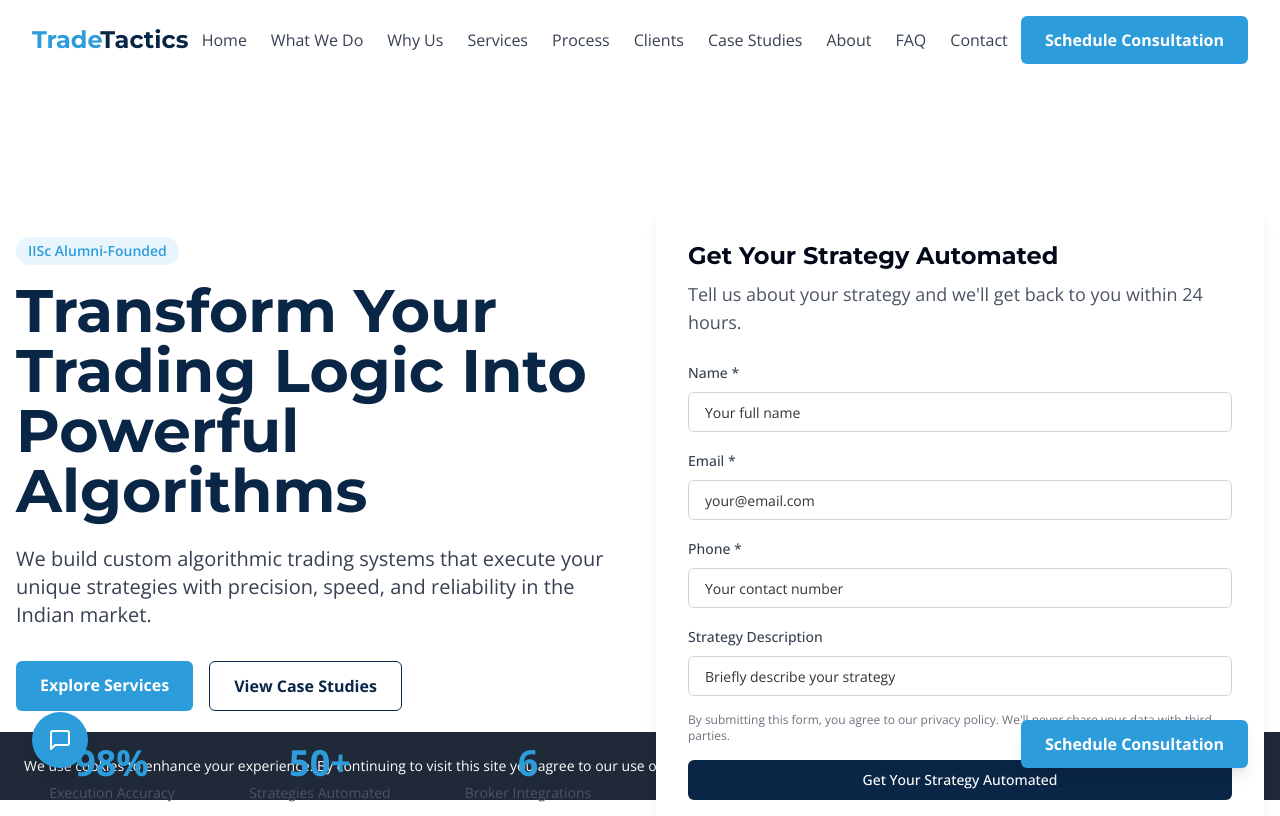
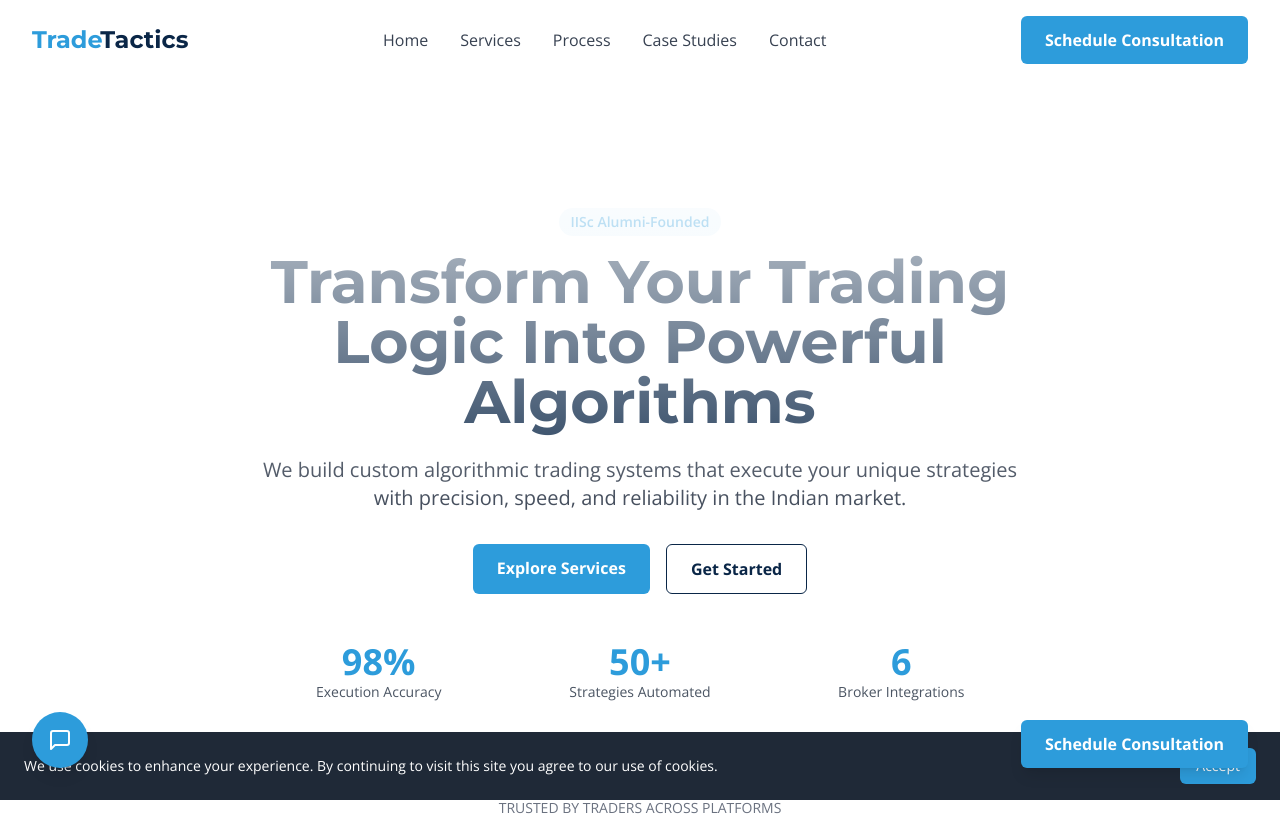
Before and after one commit to arkachatt/trade-tactics-automate-now, a React (Vite) app: page / in a window 1280 px wide. Shown: the top 816 px of the page. Built offline with nearby package versions, Linux system fonts and the light colour scheme.

Commit message:
Refactor: Remove form and simplify navbar
- Removed the form from the hero section.
- Reduced the number of items in the navbar to improve responsiveness.

```diff
--- a/src/components/Hero.tsx
+++ b/src/components/Hero.tsx
@@ -1,5 +1,3 @@
-
-import LeadForm from "./LeadForm";
 
 const Hero = () => {
   return (
@@ -8,8 +6,7 @@ const Hero = () => {
       <div className="absolute inset-0 bg-gradient-to-b from-white via-transparent to-transparent z-0"></div>
 
       <div className="container mx-auto px-4 pt-24 pb-16 md:py-32">
-        <div className="grid grid-cols-1 md:grid-cols-2 gap-8 items-center">
-          <div className="z-10 animate-fade-up">
+        <div className="z-10 animate-fade-up max-w-3xl mx-auto text-center">
           <div className="bg-secondary/10 text-secondary text-sm font-semibold py-1 px-3 rounded-full inline-block mb-4">
             IISc Alumni-Founded
           </div>
@@ -22,7 +19,7 @@ const Hero = () => {
             We build custom algorithmic trading systems that execute your unique strategies with precision, speed, and reliability in the Indian market.
           </p>
 
-            <div className="flex flex-wrap gap-4">
+          <div className="flex flex-wrap gap-4 justify-center">
             <a
               href="#services"
               onClick={(e) => {
@@ -35,18 +32,18 @@ const Hero = () => {
             </a>
 
             <a
-                href="#case-studies"
+              href="#contact"
               onClick={(e) => {
                 e.preventDefault();
-                  document.getElementById("case-studies")?.scrollIntoView({ behavior: "smooth" });
+                document.getElementById("contact")?.scrollIntoView({ behavior: "smooth" });
               }}
               className="btn-secondary"
             >
-                View Case Studies
+              Get Started
             </a>
           </div>
 
-            <div className="mt-8 grid grid-cols-3 gap-4">
+          <div className="mt-12 grid grid-cols-3 gap-4">
             <div className="text-center">
               <div className="counter" data-value="98">98%</div>
               <p className="text-sm text-gray-600">Execution Accuracy</p>
@@ -61,16 +58,6 @@ const Hero = () => {
               <div className="counter" data-value="6">6</div>
               <p className="text-sm text-gray-600">Broker Integrations</p>
             </div>
-            </div>
-          </div>
-
-          <div className="z-10">
-            <LeadForm
-              type="hero"
-              title="Get Your Strategy Automated"
-              subtitle="Tell us about your strategy and we'll get back to you within 24 hours."
-              buttonText="Get Your Strategy Automated"
-            />
           </div>
         </div>
 
--- a/src/components/Navbar.tsx
+++ b/src/components/Navbar.tsx
@@ -1,4 +1,3 @@
-
 import { useState, useEffect } from "react";
 import { Menu, X } from "lucide-react";
 
@@ -6,17 +5,12 @@ const Navbar = () => {
   const [isOpen, setIsOpen] = useState(false);
   const [sticky, setSticky] = useState(false);
 
-  // Sections for navigation
+  // Reduced sections for navigation - only keeping the most important ones
   const sections = [
     { id: "hero", label: "Home" },
-    { id: "what-we-do", label: "What We Do" },
-    { id: "why-choose", label: "Why Us" },
     { id: "services", label: "Services" },
     { id: "process", label: "Process" },
-    { id: "who-we-serve", label: "Clients" },
     { id: "case-studies", label: "Case Studies" },
-    { id: "about", label: "About" },
-    { id: "faq", label: "FAQ" },
     { id: "contact", label: "Contact" },
   ];
 
@@ -60,7 +54,7 @@ const Navbar = () => {
           </div>
 
           {/* Desktop Navigation */}
-          <div className="hidden md:flex space-x-6">
+          <div className="hidden md:flex space-x-8">
             {sections.map((section) => (
               <a
                 key={section.id}
--- a/src/components/WhatWeDo.tsx
+++ b/src/components/WhatWeDo.tsx
@@ -1,4 +1,6 @@
+
 import { Code, Zap, Lock } from "lucide-react";
+
 const WhatWeDo = () => {
   const features = [{
     icon: <Code size={36} className="text-secondary" />,
@@ -13,6 +15,7 @@ const WhatWeDo = () => {
     title: "Secure Infrastructure",
     description: "Built on enterprise-grade infrastructure with 99.9% uptime, keeping your strategies secure and your trades executing reliably."
   }];
+
   return <section id="what-we-do" className="section-padding bg-muted">
       <div className="container mx-auto">
         <div className="section-title">
@@ -38,6 +41,7 @@ const WhatWeDo = () => {
                 Our streamlined process converts your manual trading rules into
                 high-performance algorithms that work across all major Indian brokers.
               </p>
+              <div className="flex space-x-4">
                 <a href="#process" onClick={e => {
                   e.preventDefault();
                   document.getElementById("process")?.scrollIntoView({
@@ -46,6 +50,15 @@ const WhatWeDo = () => {
                 }} className="bg-white text-primary font-bold py-3 px-6 rounded-md hover:bg-gray-100 transition-colors duration-300 inline-block">
                   See Our Process
                 </a>
+                <a href="#contact" onClick={e => {
+                  e.preventDefault();
+                  document.getElementById("contact")?.scrollIntoView({
+                    behavior: "smooth"
+                  });
+                }} className="bg-secondary text-white font-bold py-3 px-6 rounded-md hover:bg-secondary/80 transition-colors duration-300 inline-block">
+                  Get Started Now
+                </a>
+              </div>
             </div>
 
             <div className="code-snippet">
@@ -73,4 +86,5 @@ function executeTrade(signal, quantity) {
       </div>
     </section>;
 };
+
 export default WhatWeDo;
```
Lines whose indentation alone changed are shown as unchanged.
